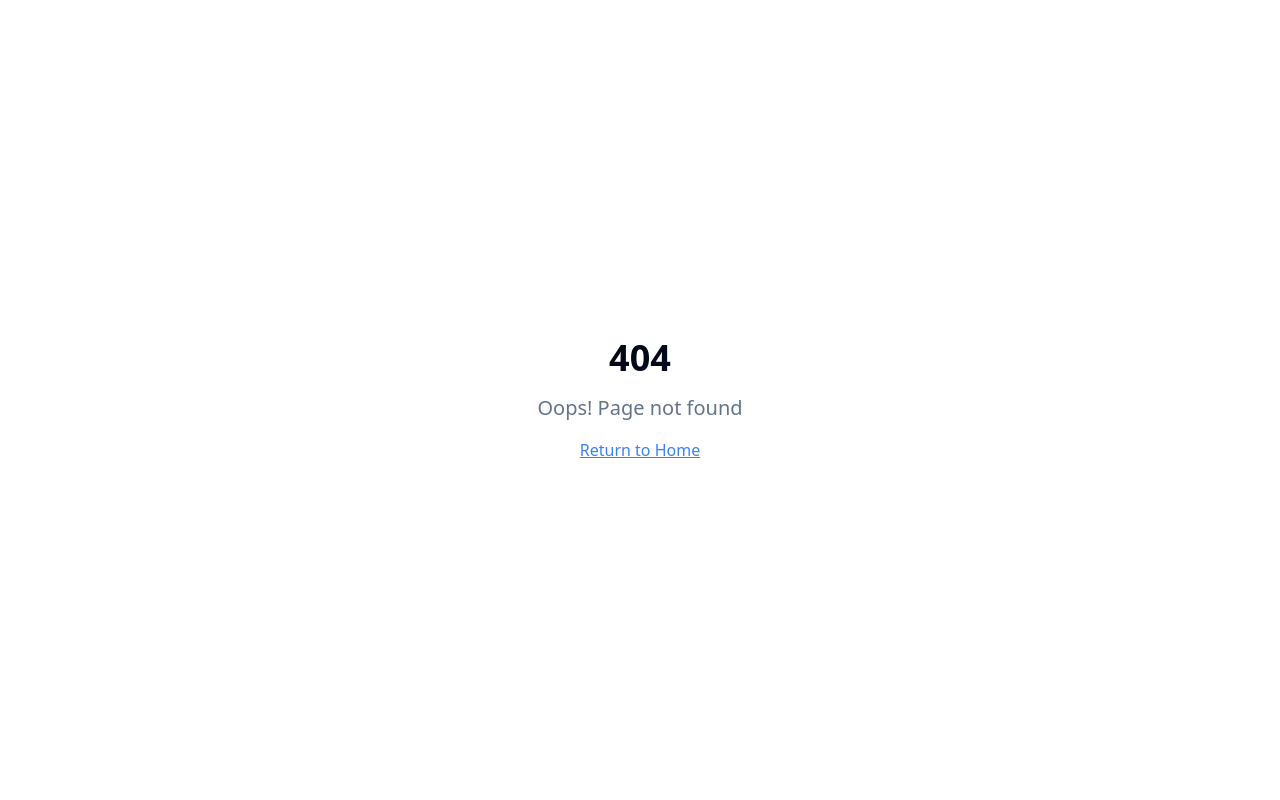
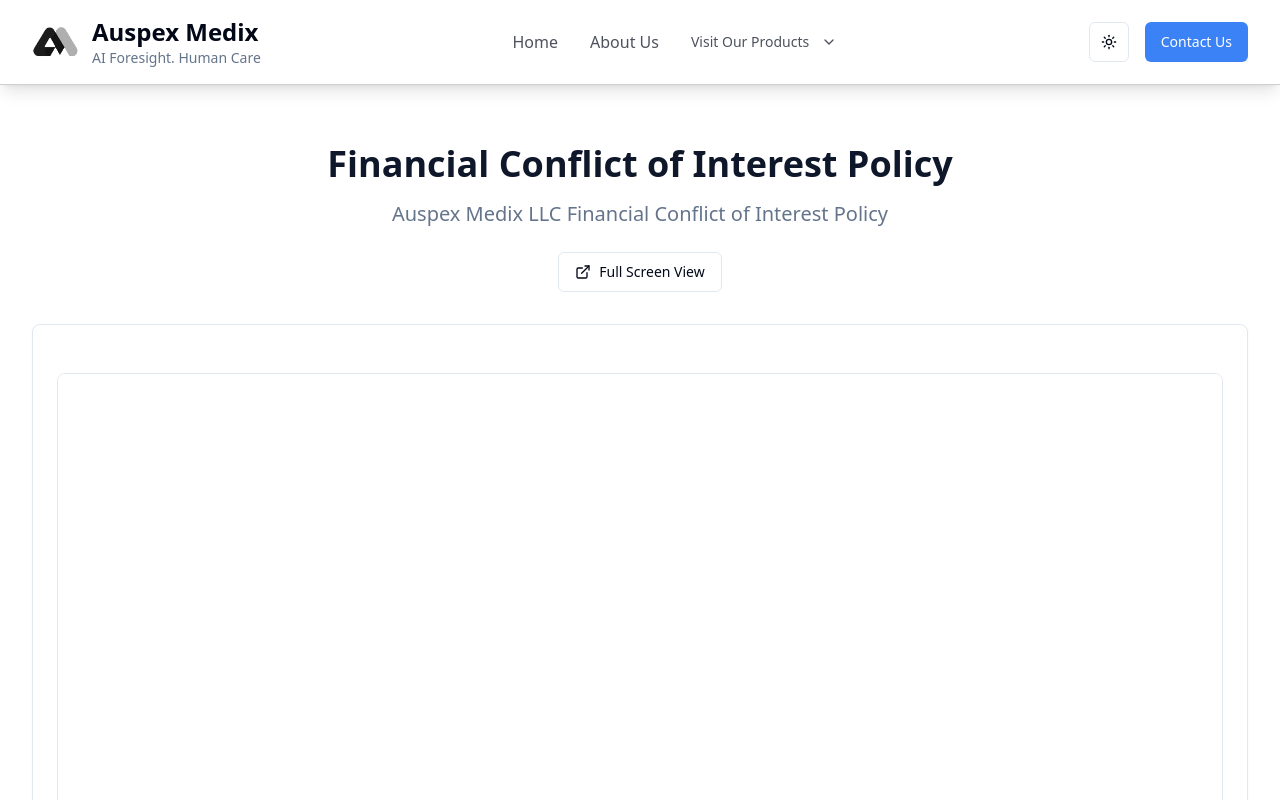
Before and after one commit to hoanglongraspi/ampage, a React (Vite) app: page /FCOI in a window 1280 px wide. Before the commit this address had no page. Shown: the top 800 px of the page. Built offline with nearby package versions, Linux system fonts and the light colour scheme.

Commit message:
add fcoi

```diff
--- a/src/App.tsx
+++ b/src/App.tsx
@@ -44,7 +44,7 @@ const App = () => (
             <Route path="/products/wound-healing-diabetic-care" element={<WoundHealingDiabeticCare />} />
             <Route path="/news" element={<News />} />
             <Route path="/contact" element={<Contact />} />
-            {/* <Route path="/FCOI" element={<FCOI />} /> */}
+            <Route path="/FCOI" element={<FCOI />} />
 
             {/* ADD ALL CUSTOM ROUTES ABOVE THE CATCH-ALL "*" ROUTE */}
             <Route path="*" element={<NotFound />} />
--- a/src/pages/FCOI.tsx
+++ b/src/pages/FCOI.tsx
@@ -50,7 +50,7 @@ const FCOI: React.FC<FCOIProps> = () => {
                 className="flex items-center gap-2"
               >
                 <ExternalLink className="h-4 w-4" />
-                Open in New Tab
+                Full Screen View
               </Button>
             </div>
           </div>
```
Also changed, not shown: package.json (+3 -4 lines), 2 other files (tests, documents, lock files or other folders).
